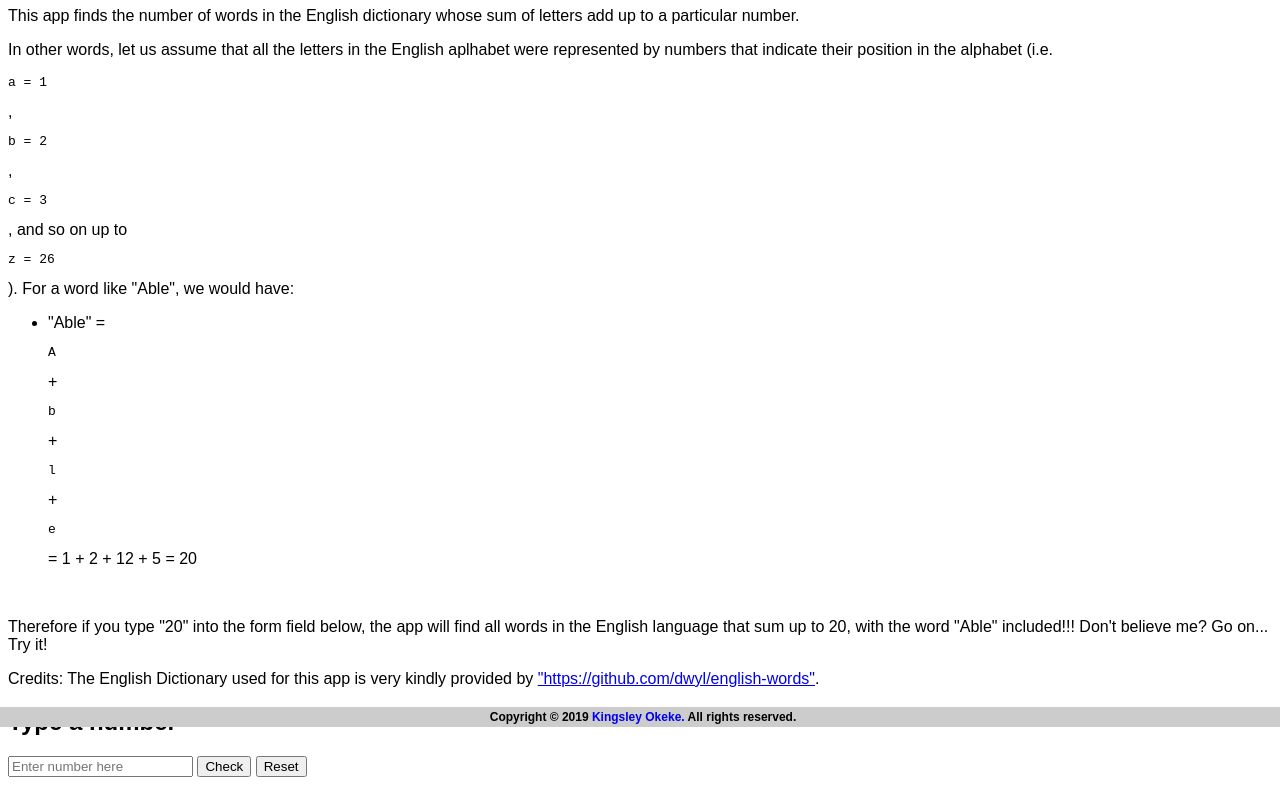
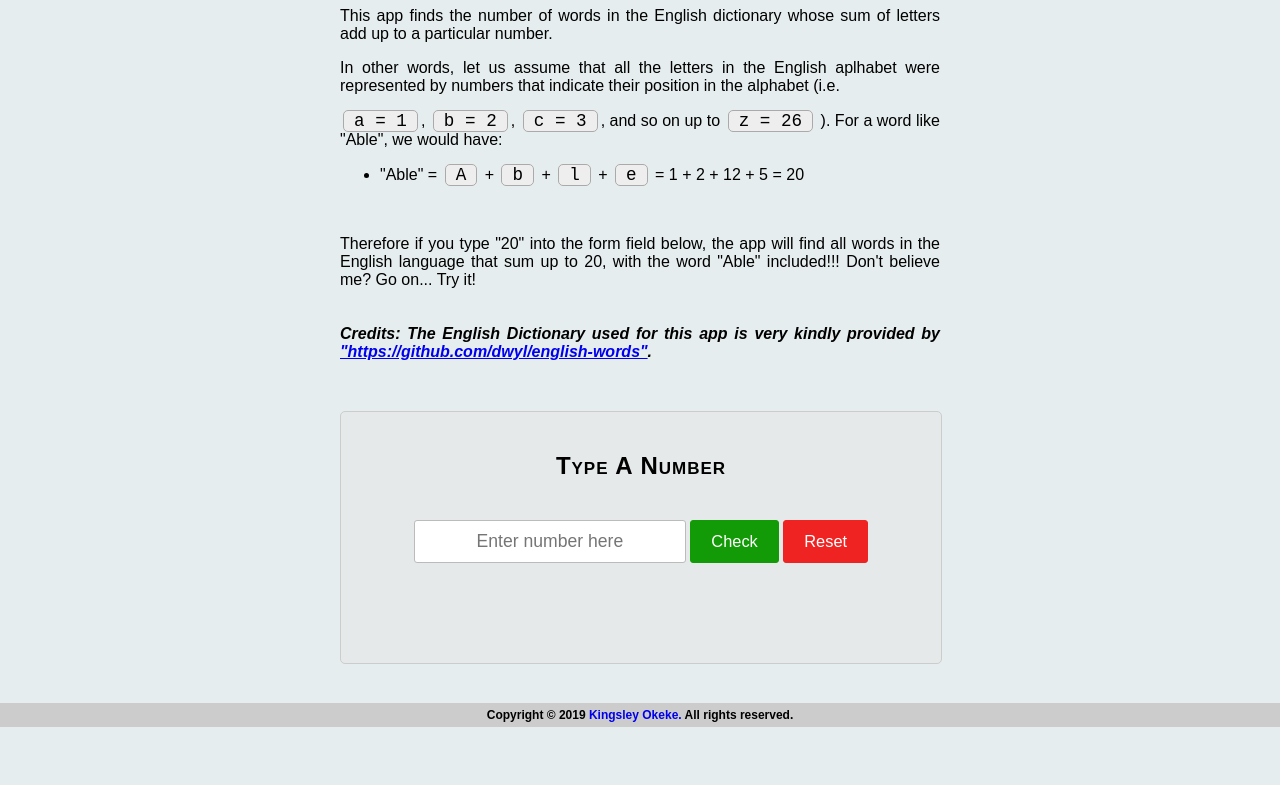
Before and after one commit to kingokeke/alphabet-sum, a plain HTML site: page index.html in a window 1280 px wide. Shown: the part 73-858 px from the top of the page. After the commit the page ends 800 px from the top, so only its background shows below. Drawn offline with Linux system fonts and the light colour scheme.

Commit message:
Added styling for some parts of the page. Work in progress

```diff
--- a/style.css
+++ b/style.css
@@ -1,21 +1,113 @@
 :root {
   font-family: sans-serif;
+  --reset-color: rgb(240, 35, 35);
+  --check-color: rgb(18, 155, 6);
+}
+
+body {
+  margin: 0;
+  padding: 0;
+  background-color: #e2eaebd5;
+}
+
+h1,
+h2 {
+  text-align: center;
+  letter-spacing: 1px;
+  font-variant: small-caps;
+  font-weight: 900;
+  text-transform: capitalize;
+}
+
+main {
+  max-width: 600px;
+  margin: 0 auto;
+  padding: 0px 50px;
+  text-align: justify;
+}
+
+form {
+  width: 100%;
+  display: block;
+  padding: 20px 0px 100px;
+  text-align: center;
+  border: 1px solid #ccc;
+  border-radius: 5px;
+  margin: 50px auto;
+  background-color: rgba(230, 230, 230, 0.5);
+}
+
+form h2 {
+  padding-bottom: 20px;
+}
+
+form input[type='text'] {
+  padding: 10px;
+  width: 250px;
+  border-radius: 3px;
+  border: 1px solid #bbb;
+  text-align: center;
+  font-size: 1.1rem;
+}
+
+button {
+  padding: 11px 20px;
+  border-radius: 3px;
+  border: 1px solid #ccc;
+  cursor: pointer;
+  font-size: 1.025rem;
+}
+
+#reset-button {
+  background-color: var(--reset-color);
+  color: white;
+  border-color: var(--reset-color);
+}
+
+#check-button {
+  background-color: var(--check-color);
+  color: white;
+  border-color: var(--check-color);
 }
 
 footer p {
   position: fixed;
-  bottom: 0;
-  margin: 0;
-  text-align: center;
   display: block;
   background-color: #ccc;
   width: 100%;
   left: 0;
+  bottom: 0;
   font-weight: bold;
-  padding: 3px;
+  padding: 5px 0px;
   font-size: 0.75rem;
+  text-align: center;
+  margin-bottom: 0;
 }
 
 footer p a {
   text-decoration: none;
 }
+
+code,
+kbd,
+pre {
+  background-color: #eee;
+  padding: 0px 10px;
+  margin: 3px;
+  border-radius: 5px;
+  border: 1px solid #aaa;
+  font-size: 1.1rem;
+  display: inline;
+}
+
+#error-output {
+  text-align: center;
+  font-size: 1.5rem;
+  color: var(--reset-color);
+}
+
+.credits {
+  font-weight: bold;
+  padding-top: 20px;
+  font-style: italic;
+}
```
